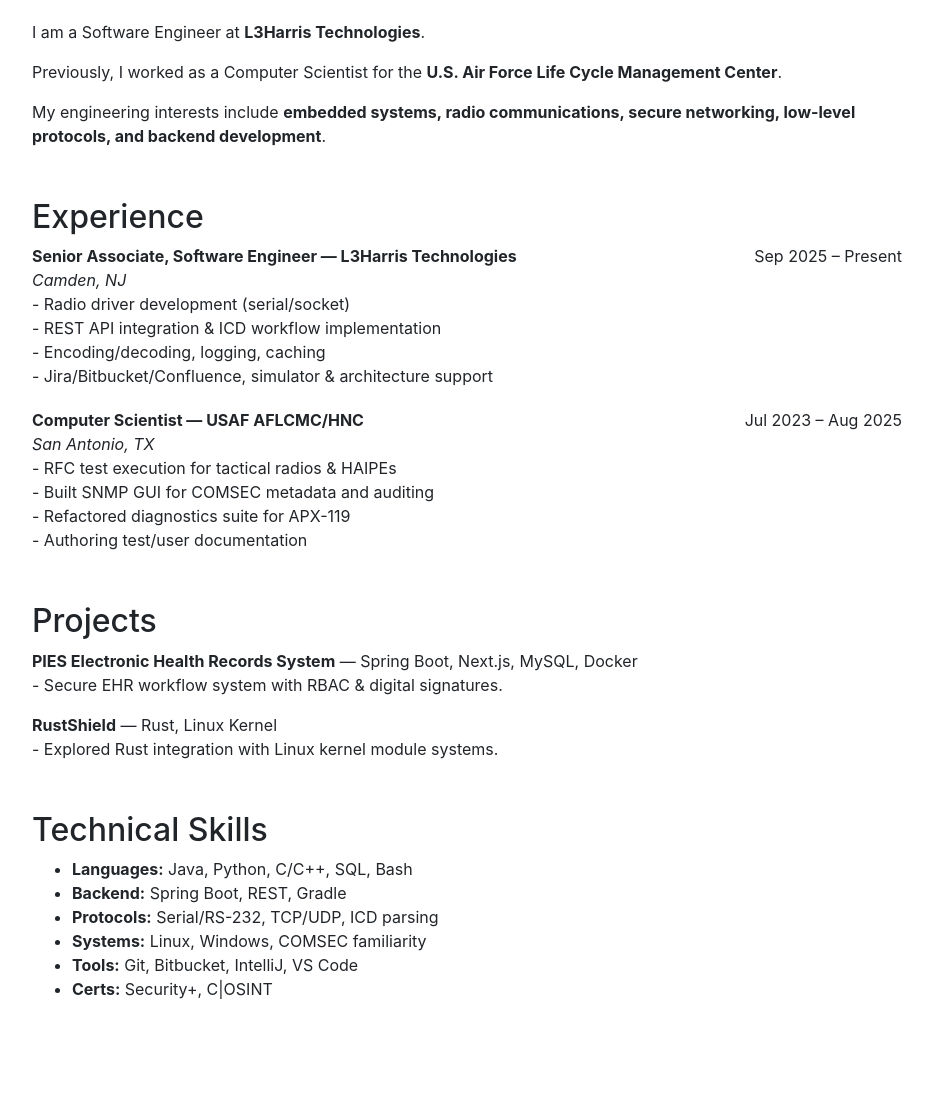
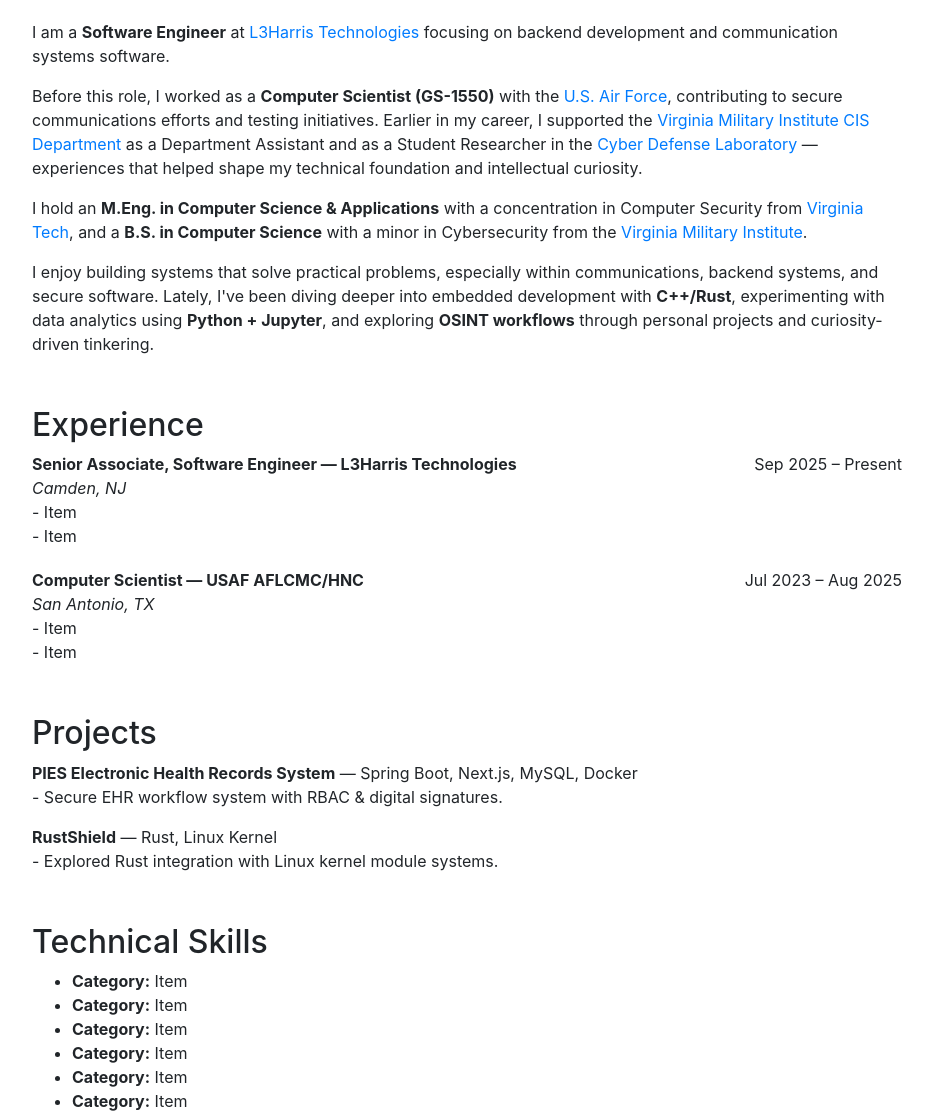
Before and after one commit to wieckingcp23/wieckingcp23.github.io, a plain HTML site: page index.html in a window 1280 px wide. Shown: the part 320-1436 px from the top of the page, without its empty margins (173-1106 px from the left). Before the commit the page ends 1337 px from the top, so only its background shows below. Drawn offline with nearby package versions, Linux system fonts and the light colour scheme.

Commit message:
Update index.html

```diff
--- a/index.html
+++ b/index.html
@@ -40,15 +40,33 @@
                 </tr>
             </table>
             <!-- ABOUT -->
-            <p>
-                I am a Software Engineer at <b>L3Harris Technologies</b>.
+             <p>
+                I am a <b>Software Engineer</b> at
+                <a class="in-text" href="https://www.l3harris.com/" target="_blank">L3Harris Technologies</a>
+                focusing on backend development and communication systems software.
             </p>
             <p>
-                Previously, I worked as a Computer Scientist for the <b>U.S. Air Force Life Cycle Management Center</b>.
+                Before this role, I worked as a <b>Computer Scientist (GS-1550)</b> with the
+                <a class="in-text" href="https://afciviliancareers.com/" target="_blank">U.S. Air Force</a>,
+                contributing to secure communications efforts and testing initiatives.
+                Earlier in my career, I supported the
+                <a class="in-text" href="https://www.vmi.edu/academics/departments/computer-and-information-sciences/" target="_blank">
+                Virginia Military Institute CIS Department</a> as a Department Assistant and as a Student Researcher in the
+                <a class="in-text" href="https://www.vmi.edu/academics/departments/computer-and-information-sciences/cyber-defense-laboratory/" target="_blank">
+                Cyber Defense Laboratory</a> — experiences that helped shape my technical foundation and intellectual curiosity.
             </p>
             <p>
-                My engineering interests include <b>embedded systems, radio communications, secure networking, low-level protocols, and backend development</b>.
+                I hold an <b>M.Eng. in Computer Science & Applications</b> with a concentration in Computer Security from
+                <a class="in-text" href="https://www.vt.edu/" target="_blank">Virginia Tech</a>, and a
+                <b>B.S. in Computer Science</b> with a minor in Cybersecurity from the
+                <a class="in-text" href="https://www.vmi.edu/" target="_blank">Virginia Military Institute</a>.
             </p>
+            <p>
+                I enjoy building systems that solve practical problems, especially within communications, backend systems, and secure software.
+                Lately, I've been diving deeper into embedded development with <b>C++/Rust</b>, experimenting with data analytics using
+                <b>Python + Jupyter</b>, and exploring <b>OSINT workflows</b> through personal projects and curiosity-driven tinkering.
+            </p>
+
 
             <!-- EXPERIENCE -->
             <h2 style="margin-top:50px;">Experience</h2>
@@ -56,19 +74,15 @@
             <div style="margin-bottom:20px;">
                 <b>Senior Associate, Software Engineer — L3Harris Technologies</b><span style="float:right;">Sep 2025 – Present</span><br>
                 <i>Camden, NJ</i><br>
-                - Radio driver development (serial/socket)<br>
-                - REST API integration & ICD workflow implementation<br>
-                - Encoding/decoding, logging, caching<br>
-                - Jira/Bitbucket/Confluence, simulator & architecture support<br>
+                - Item<br>
+                - Item<br>
             </div>
 
             <div style="margin-bottom:20px;">
                 <b>Computer Scientist — USAF AFLCMC/HNC</b><span style="float:right;">Jul 2023 – Aug 2025</span><br>
                 <i>San Antonio, TX</i><br>
-                - RFC test execution for tactical radios & HAIPEs<br>
-                - Built SNMP GUI for COMSEC metadata and auditing<br>
-                - Refactored diagnostics suite for APX-119<br>
-                - Authoring test/user documentation<br>
+                - Item<br>
+                - Item<br>
             </div>
 
             <!-- PROJECTS -->
@@ -86,12 +100,12 @@
             <!-- SKILLS -->
              <h2 style="margin-top:50px;">Technical Skills</h2>
              <ul>
-                <li><b>Languages:</b> Java, Python, C/C++, SQL, Bash</li>
-                <li><b>Backend:</b> Spring Boot, REST, Gradle</li>
-                <li><b>Protocols:</b> Serial/RS-232, TCP/UDP, ICD parsing</li>
-                <li><b>Systems:</b> Linux, Windows, COMSEC familiarity</li>
-                <li><b>Tools:</b> Git, Bitbucket, IntelliJ, VS Code</li>
-                <li><b>Certs:</b> Security+, C|OSINT</li>
+                <li><b>Category:</b> Item</li>
+                <li><b>Category:</b> Item</li>
+                <li><b>Category:</b> Item</li>
+                <li><b>Category:</b> Item</li>
+                <li><b>Category:</b> Item</li>
+                <li><b>Category:</b> Item</li>
             </ul>
         </div>
     </body>
```
